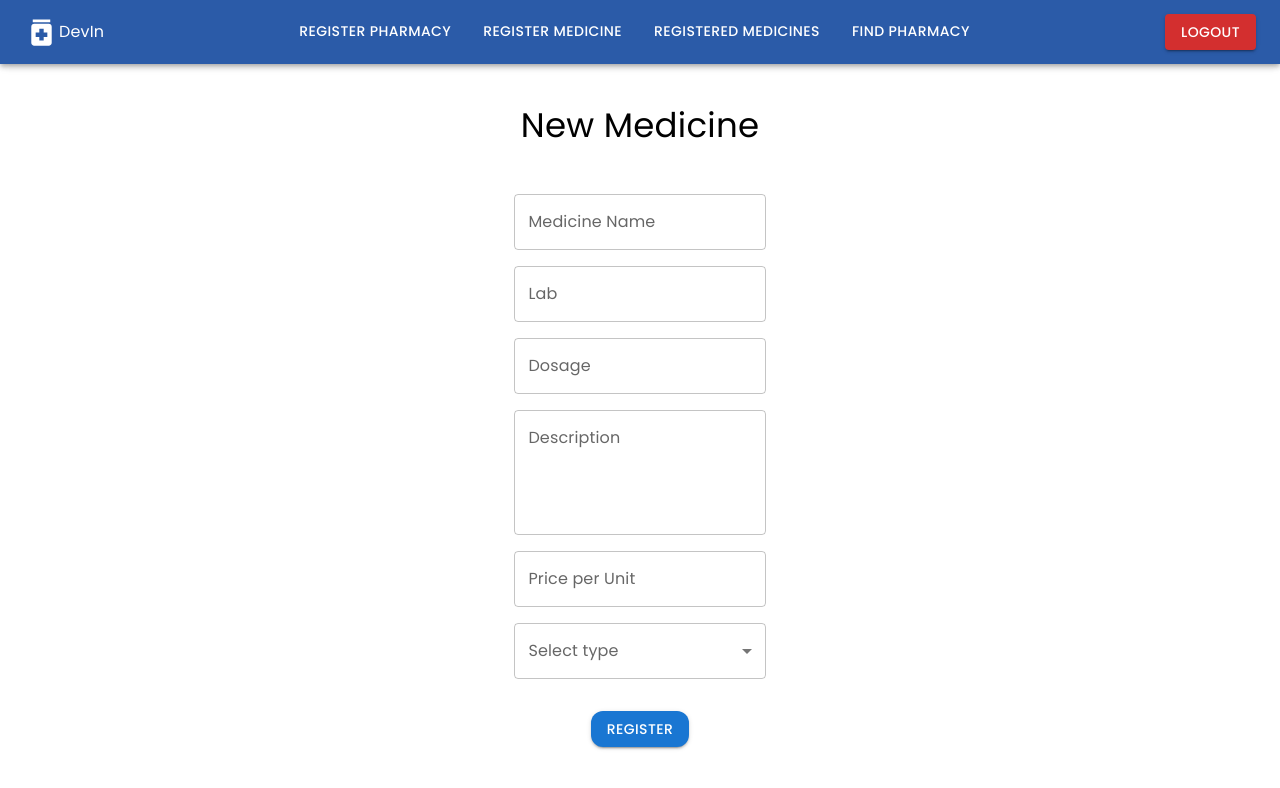
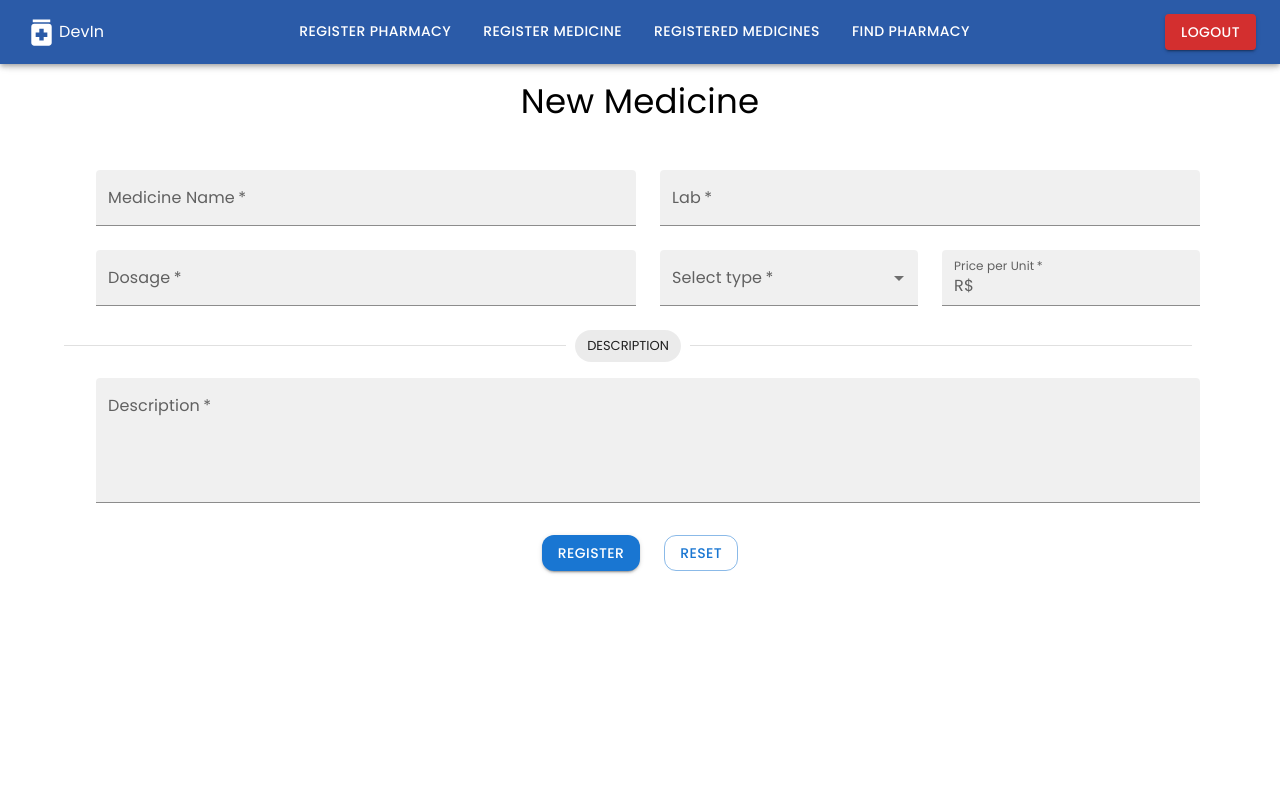
Before and after one commit to GustavoMA26/M1Final-Project, a React (Vite) app: page /register-medicine in a window 1280 px wide. Both pictures are taken after typing "name@example.com", "Sample123" into the empty fields and a click on the button "LOGIN". Shown: the top 788 px of the page. Built offline with nearby package versions, Linux system fonts and the light colour scheme.

Commit message:
refact: refactoring registerMedicine Page

```diff
--- a/src/pages/mapPage/style.css
+++ b/src/pages/mapPage/style.css
@@ -1,3 +1,4 @@
 .leaflet-container {
     height: 100vh;
+    margin-top: 55px;
 }
--- a/src/pages/registerMedicine/index.jsx
+++ b/src/pages/registerMedicine/index.jsx
@@ -2,17 +2,13 @@ import { Header } from "../../components/header";
 import { Main } from "../../components/main";
 import { useForm } from "react-hook-form";
 import Container from '@mui/material/Container';
-import Box from '@mui/material/Box';
-import { TextField, Typography } from "@mui/material";
-import Button from '@mui/material/Button';
-import { MenuItem } from '@mui/material';
-
-
-
+import { TextField, Typography, Grid, MenuItem, Button, Box, Divider, Chip, InputAdornment } from "@mui/material";
+import { useState, useEffect } from "react";
 
 function RegisterMedicine () {
 
-    const { register, handleSubmit } = useForm();
+    const { register, handleSubmit, reset } = useForm();
+    const [medicine, setMedicine] = useState(null);
 
     const types = [
         {
@@ -25,28 +21,33 @@ function RegisterMedicine () {
         }
     ]
 
+    useEffect(() => {
+        reset(medicine);
+    }, [medicine]);
+
+
     const onSubmit = (e) => {
         let medicinesList = localStorage.getItem('newMedicine')
         let usedLocalStorage = medicinesList ? JSON.parse(medicinesList) : [];
         usedLocalStorage.push(e)
         localStorage.setItem('newMedicine', JSON.stringify(usedLocalStorage));
         alert(`Medicine ${medicineName.value} registered with success`);
-        window.location.reload(false);
+        window.location.reload(true);
     }
 
     return (
         <>
             <Header />
                 <Main>
-                    <Container maxWidth="md">
+                    <Container maxWidth="lg">
                         <form onSubmit={handleSubmit(onSubmit)} >
                             <Box
                                 display="flex"
-                                flexDirection={"column"}
+                                flexDirection={"row"}
                                 alignItems="center"
                                 justifyContent="center"
                                 margin="auto"
-                                marginTop={5}
+                                marginTop={2}
                                 padding={3}
                                 sx={{ display: 'flex', flexWrap: 'wrap' }}>
                                 <Typography
@@ -54,64 +55,98 @@ function RegisterMedicine () {
                                     padding={5}
                                     textAlign="center">New Medicine
                                 </Typography>
+                                <Grid container spacing={{ xs: 2, md: 3 }} columns={{ xs: 4, sm: 8, md: 12 }} rowSpacing={1} >
+                                    <Grid item xs={6}>
                                         <TextField
                                             label ="Medicine Name"
                                             id="medicineName"
-                                    sx={{ m: 1, width: '25ch' }}
+                                            sx={{ m: 1, width: '100%' }}
+                                            variant="filled"
+                                            required
                                             type={"text"}
-                                    {...register("medicineName", {
-                                        required: "Please fill out this field"})}
+                                            {...register("medicineName")}
                                             />
+                                    </Grid>
+                                    <Grid item xs={6}>
                                         <TextField
                                             label ="Lab"
-                                    sx={{ m: 1, width: '25ch' }}
+                                            sx={{ m: 1, width: '100%' }}
+                                            variant="filled"
+                                            required
                                             type={"text"}
                                             id="lab"
-                                    {...register("lab", {
-                                        required: "Please fill out this field"})}
+                                            {...register("lab")}
                                         />
+                                    </Grid>
+                                    <Grid item xs={6}>
                                         <TextField
                                             label ="Dosage"
-                                    sx={{ m: 1, width: '25ch' }}
+                                            sx={{ m: 1, width: '100%' }}
+                                            variant="filled"
+                                            required
                                             type={"text"}
                                             id="dosage"
-                                    {...register("dosage", {
-                                        required: "Please fill out this field"})}
+                                            {...register("dosage")}
                                         />
+                                    </Grid>
+                                    <Grid item xs={3}>
                                         <TextField
-                                    label="Description"
-                                    sx={{ m: 1, width: '25ch' }}
-                                    id="description"
-                                    multiline rows={4}
-                                    {...register("description", {
-                                        required: "Please fill out this field"})}
-                                />
-                                <TextField
-                                    label ="Price per Unit"
-                                    sx={{ m: 1, width: '25ch' }}
-                                    type={"text"}
-                                    id="price"
-                                    {...register("price", {
-                                        required: "Please fill out this field"})}
-                                />
-                                <TextField
-                                    sx={{ m: 1, width: '25ch' }}
+                                            sx={{ m: 1, width: '100%' }}
+                                            variant="filled"
+                                            required
                                             select
                                             id="type"
                                             label="Select type"
-                                    {...register("type", {
-                                        required: "Please fill out this field"})}
+                                            {...register("type")}
                                         >
                                             {types.map((option) => (
                                             <MenuItem key={option.value || ''} value={option.value || ''}>{option.label || ''}
                                             </MenuItem>))}
-
                                         </TextField>
+                                    </Grid>
+                                    <Grid item xs={3}>
+                                        <TextField
+                                            label ="Price per Unit"
+                                            sx={{ m: 1, width: '100%' }}
+                                            variant="filled"
+                                            required
+                                            type={"number"}
+                                            id="price"
+                                            InputProps={{
+                                                startAdornment: (
+                                                    <InputAdornment position="start">R$</InputAdornment>
+                                                )
+                                            }}
+                                            {...register("price")}
+                                        />
+                                    </Grid>
+                                    <Divider sx={{mt:2}} style={{width:'100%'}}>
+                                        <Chip label="DESCRIPTION" />
+                                    </Divider>
+                                    <Grid item xs={12}>
+                                        <TextField
+                                            label="Description"
+                                            sx={{ m: 1, width: '100%' }}
+                                            variant="filled"
+                                            required
+                                            id="description"
+                                            multiline rows={4}
+                                            {...register("description")}
+                                        />
+                                    </Grid>
+                                </Grid>
                                 <Button
                                 sx={{marginTop:3, borderRadius:3}}
                                 variant="contained"
                                 type="submit"
                                 >Register</Button>
+                                <Button
+                                    sx={{marginTop:3, marginLeft:3, borderRadius:3}}
+                                    variant="outlined"
+                                    type="button"
+                                    onClick={() => reset()}
+                                    >Reset
+                                </Button>
                             </Box>
                         </form>
                     </Container>
--- a/src/pages/registerPharmacy/index.jsx
+++ b/src/pages/registerPharmacy/index.jsx
@@ -46,7 +46,7 @@ function RegisterPharmacy () {
                             alignItems="center"
                             justifyContent="center"
                             margin="auto"
-                            marginTop={5}
+                            marginTop={2}
                             padding={3}
                             sx={{ display: 'flex', flexWrap: 'wrap' }}>
                             <Typography
@@ -134,7 +134,7 @@ function RegisterPharmacy () {
                                 </Grid>
                             </Grid>
                         </Box>
-                        <Divider style={{width:'100%'}}>
+                        <Divider  style={{width:'100%'}}>
                             <Chip label="ADDRESS" />
                         </Divider>
                         <Box
@@ -157,6 +157,7 @@ function RegisterPharmacy () {
                                         type={"text"}
                                         variant="filled"
                                         name="zipcode"
+                                        required
                                         onBlur={checkZipcode}
                                         InputLabelProps={{
                                             shrink: true
```
Lines whose indentation alone changed are shown as unchanged.
